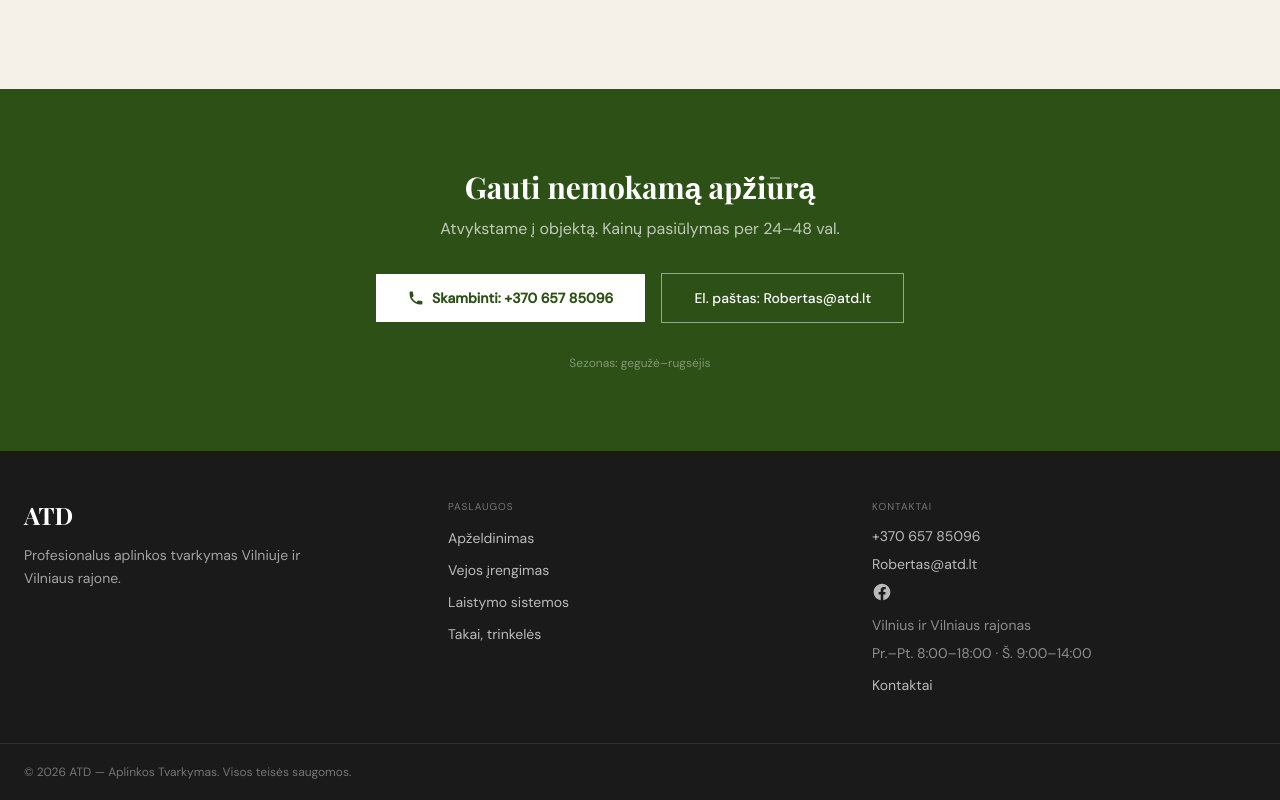
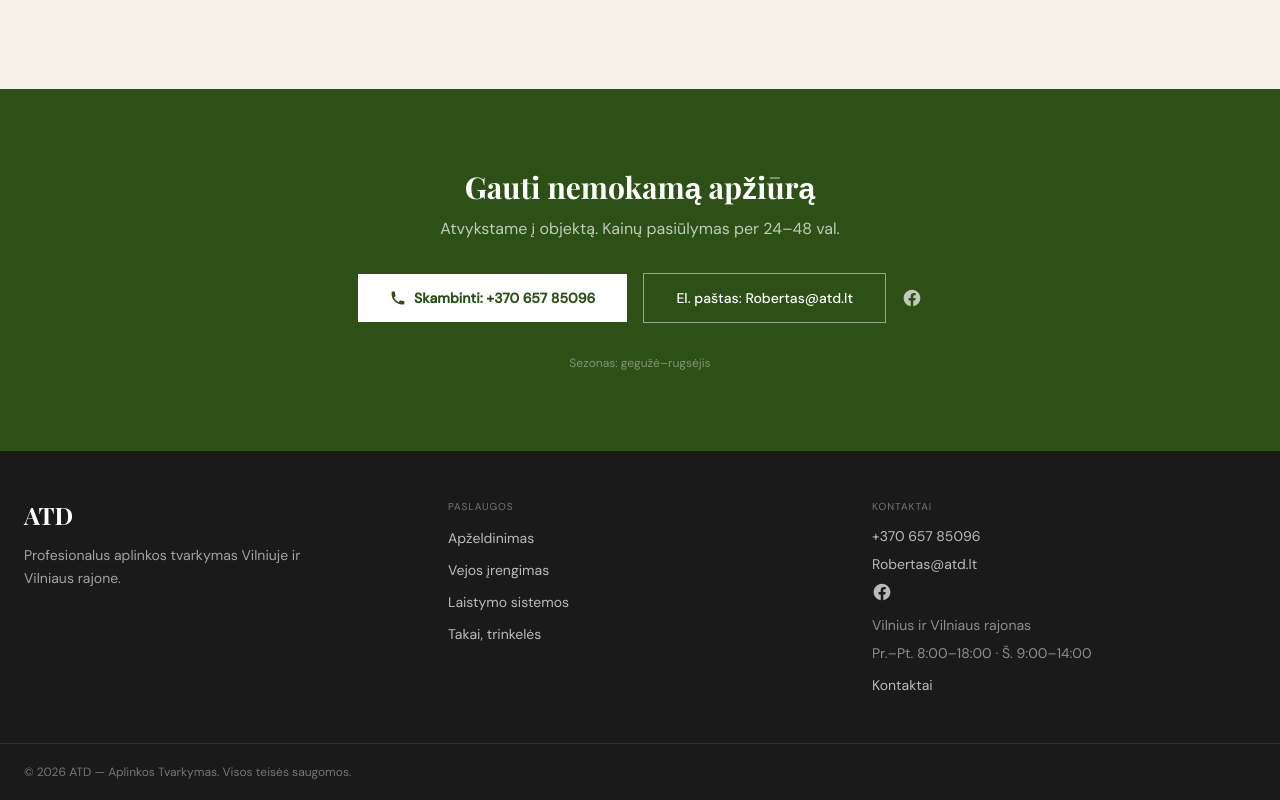
Before and after one commit to aplinkostvarkymo-lgtm/atd-lt, a Next.js app: page /paslaugos/veja in a window 1280 px wide. Shown: the part 2886-3686 px from the top of the page. Built offline with nearby package versions, Linux system fonts and the light colour scheme; no server answers.

Commit message:
feat: FB nuoroda paslaugų puslapiuose ir ServicePopup, šalia esamos Footer nuorodos

```diff
--- a/src/components/layout/Footer.tsx
+++ b/src/components/layout/Footer.tsx
@@ -4,6 +4,7 @@ import Link from "next/link";
 import { useLanguage } from "@/contexts/LanguageContext";
 import { translations } from "@/lib/translations";
 import { SERVICE_LINKS } from "@/components/layout/Header";
+import { FacebookLink } from "@/components/ui/FacebookLink";
 
 export function Footer() {
   const { lang } = useLanguage();
@@ -58,17 +59,7 @@ export function Footer() {
               </a>
             </li>
             <li>
-              <a
-                href="https://www.facebook.com/RoberasATD.LT"
-                target="_blank"
-                rel="noopener noreferrer"
-                aria-label="Facebook"
-                className="inline-flex items-center text-white/70 hover:text-white transition-colors"
-              >
-                <svg viewBox="0 0 24 24" fill="currentColor" className="w-5 h-5">
-                  <path d="M22 12c0-5.523-4.477-10-10-10S2 6.477 2 12c0 4.991 3.657 9.128 8.438 9.878v-6.987h-2.54v-2.891h2.54V9.797c0-2.506 1.492-3.89 3.777-3.89 1.094 0 2.238.195 2.238.195v2.476h-1.26c-1.243 0-1.63.771-1.63 1.562v1.875h2.773l-.443 2.891h-2.33V21.88C18.343 21.128 22 16.991 22 12z" />
-                </svg>
-              </a>
+              <FacebookLink className="text-white/70 hover:text-white" />
             </li>
             <li className="text-white/50">{t.footer.area}</li>
             <li className="text-white/50">{t.footer.hours}</li>
--- a/src/components/pages/ApzeldinimoPas.tsx
+++ b/src/components/pages/ApzeldinimoPas.tsx
@@ -6,6 +6,7 @@ import Image from "next/image";
 import { motion, AnimatePresence } from "framer-motion";
 import { useLanguage } from "@/contexts/LanguageContext";
 import { translations } from "@/lib/translations";
+import { FacebookLink } from "@/components/ui/FacebookLink";
 
 type T = { [K in keyof typeof translations.lt.apzeldinimoPas]: string };
 
@@ -298,6 +299,7 @@ function CTA({ t }: { t: T }) {
             className="inline-flex items-center gap-2 px-8 py-3.5 border border-white/50 text-white font-body font-medium text-sm hover:bg-white/10 transition-colors">
             {t.cta_email}: Robertas@atd.lt
           </a>
+          <FacebookLink className="text-white/70 hover:text-white" />
         </motion.div>
       </div>
     </section>
--- a/src/components/pages/LaistymasPas.tsx
+++ b/src/components/pages/LaistymasPas.tsx
@@ -6,6 +6,7 @@ import Image from "next/image";
 import { motion, AnimatePresence } from "framer-motion";
 import { useLanguage } from "@/contexts/LanguageContext";
 import { translations } from "@/lib/translations";
+import { FacebookLink } from "@/components/ui/FacebookLink";
 
 type T = { [K in keyof typeof translations.lt.laistymasPas]: string };
 
@@ -265,6 +266,7 @@ function CTA({ t }: { t: T }) {
             className="inline-flex items-center px-7 py-3.5 border border-white/50 text-white font-body font-medium text-sm hover:bg-white/10 transition-colors">
             {t.cta_email}: Robertas@atd.lt
           </a>
+          <FacebookLink className="text-white/70 hover:text-white" />
         </motion.div>
       </div>
     </section>
--- a/src/components/pages/TrinkelesPas.tsx
+++ b/src/components/pages/TrinkelesPas.tsx
@@ -6,6 +6,7 @@ import Image from "next/image";
 import { motion, AnimatePresence } from "framer-motion";
 import { useLanguage } from "@/contexts/LanguageContext";
 import { translations } from "@/lib/translations";
+import { FacebookLink } from "@/components/ui/FacebookLink";
 
 type T = { [K in keyof typeof translations.lt.trinkelesPas]: string };
 
@@ -220,6 +221,7 @@ function CTA({ t }: { t: T }) {
             className="inline-flex items-center gap-2 px-8 py-3.5 border border-white/50 text-white font-body font-medium text-sm hover:bg-white/10 transition-colors">
             {t.cta_email}: Robertas@atd.lt
           </a>
+          <FacebookLink className="text-white/70 hover:text-white" />
         </motion.div>
       </div>
     </section>
--- a/src/components/pages/VejaPage.tsx
+++ b/src/components/pages/VejaPage.tsx
@@ -6,6 +6,7 @@ import Image from "next/image";
 import { motion, AnimatePresence } from "framer-motion";
 import { useLanguage } from "@/contexts/LanguageContext";
 import { translations } from "@/lib/translations";
+import { FacebookLink } from "@/components/ui/FacebookLink";
 
 type VejaT = { [K in keyof typeof translations.lt.vejaPage]: string };
 
@@ -369,6 +370,7 @@ function CTA({ t }: { t: VejaT }) {
           >
             {t.cta_email}: Robertas@atd.lt
           </a>
+          <FacebookLink className="text-white/70 hover:text-white" />
         </motion.div>
 
         <motion.p
--- /dev/null
+++ b/src/components/ui/FacebookLink.tsx
@@ -0,0 +1,25 @@
+import { cn } from "@/lib/utils";
+
+export const FACEBOOK_URL = "https://www.facebook.com/RoberasATD.LT";
+
+export function FacebookLink({
+  className,
+  iconClassName,
+}: {
+  className?: string;
+  iconClassName?: string;
+}) {
+  return (
+    <a
+      href={FACEBOOK_URL}
+      target="_blank"
+      rel="noopener noreferrer"
+      aria-label="Facebook"
+      className={cn("inline-flex items-center transition-colors", className)}
+    >
+      <svg viewBox="0 0 24 24" fill="currentColor" className={cn("w-5 h-5", iconClassName)}>
+        <path d="M22 12c0-5.523-4.477-10-10-10S2 6.477 2 12c0 4.991 3.657 9.128 8.438 9.878v-6.987h-2.54v-2.891h2.54V9.797c0-2.506 1.492-3.89 3.777-3.89 1.094 0 2.238.195 2.238.195v2.476h-1.26c-1.243 0-1.63.771-1.63 1.562v1.875h2.773l-.443 2.891h-2.33V21.88C18.343 21.128 22 16.991 22 12z" />
+      </svg>
+    </a>
+  );
+}
--- a/src/components/ui/ServicePopup.tsx
+++ b/src/components/ui/ServicePopup.tsx
@@ -7,6 +7,7 @@ import { AnimatePresence, motion } from "framer-motion";
 import { useLanguage } from "@/contexts/LanguageContext";
 import { translations } from "@/lib/translations";
 import { getService, type ServiceBlock, type Lang } from "@/lib/services-content";
+import { FacebookLink } from "@/components/ui/FacebookLink";
 
 /* ── Block renderers ──────────────────────────────────────── */
 
@@ -274,6 +275,7 @@ export function ServicePopup({ serviceId, onClose }: ServicePopupProps) {
               >
                 +370 657 85096
               </a>
+              <FacebookLink className="text-atd-gray-soft hover:text-atd-black" iconClassName="w-4 h-4" />
             </div>
           </motion.div>
         </>
```
